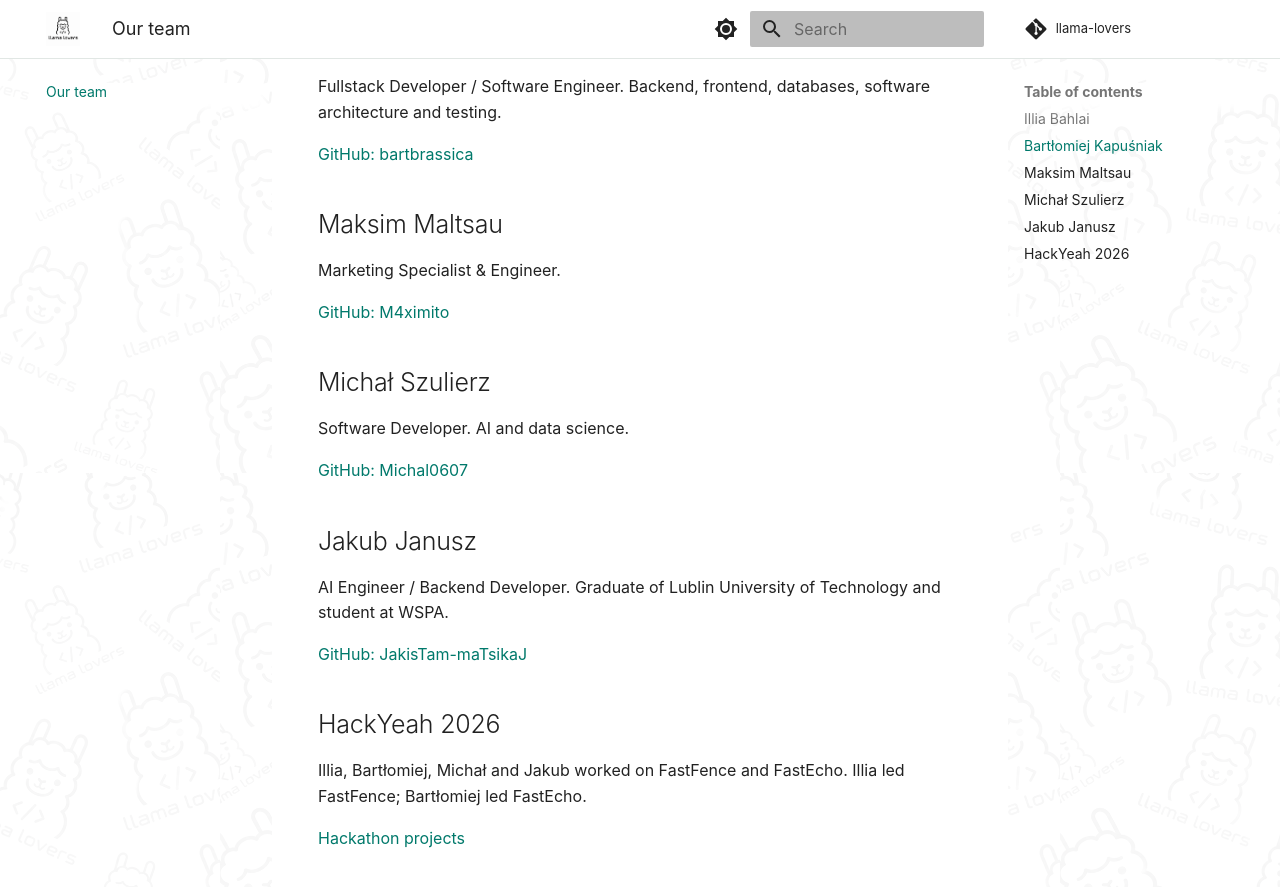
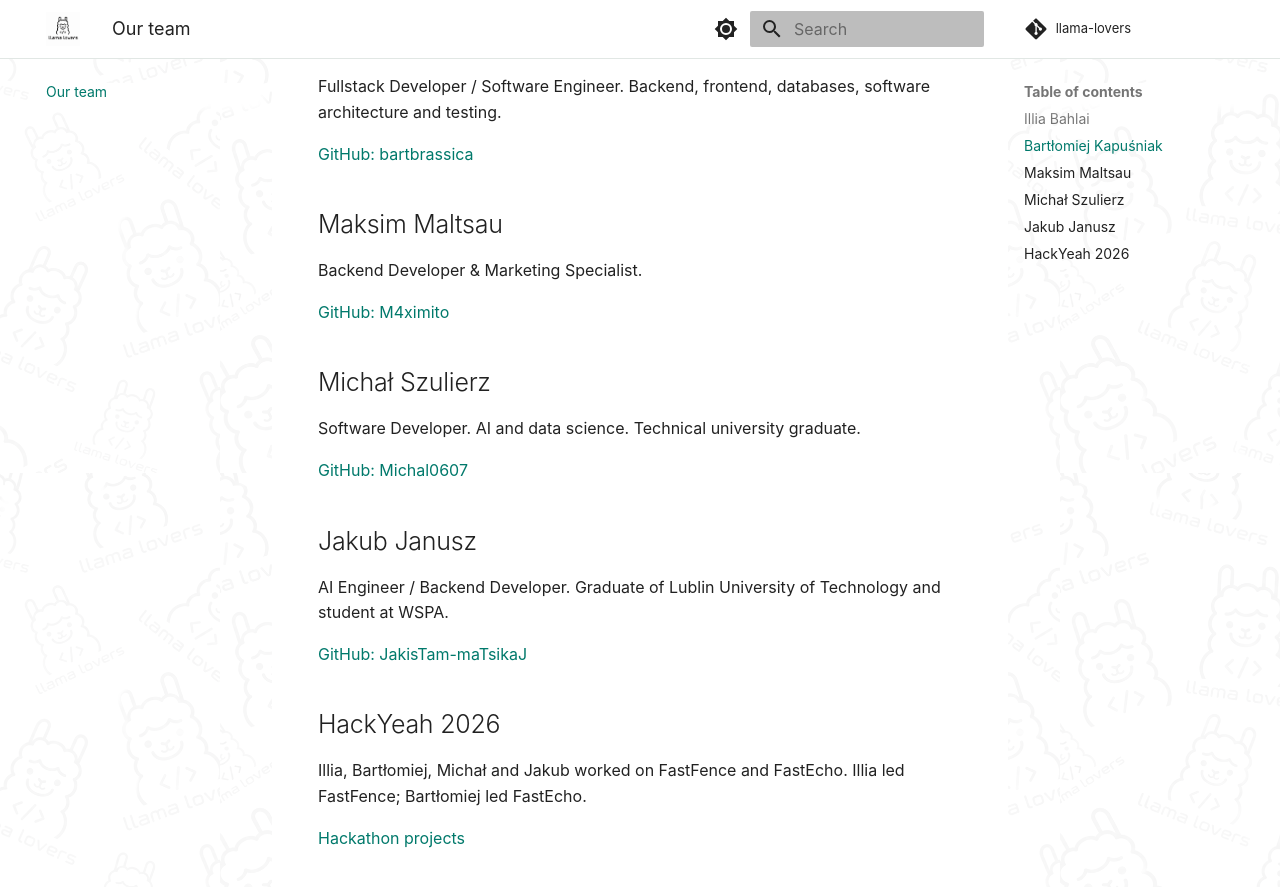
Before and after one commit to llama-lovers/page, an MkDocs documentation site: the page built from docs/team.md, in a window 1280 px wide and 900 px high, scrolled down 406 px. Shown: the top 887 px of the window. Built offline with MkDocs 1.6.1 and Material for MkDocs 9.7.7, drawn with Linux system fonts in a browser that asks for light colours.

Commit message:
Correct Maksim backend role and Michal education

```diff
--- a/docs/team.md
+++ b/docs/team.md
@@ -18,13 +18,13 @@ Fullstack Developer / Software Engineer. Backend, frontend, databases, software
 
 ## Maksim Maltsau
 
-Marketing Specialist & Engineer.
+Backend Developer & Marketing Specialist.
 
 [GitHub: M4ximito](https://github.com/M4ximito)
 
 ## Michał Szulierz
 
-Software Developer. AI and data science.
+Software Developer. AI and data science. Technical university graduate.
 
 [GitHub: Michal0607](https://github.com/Michal0607)
 
```
